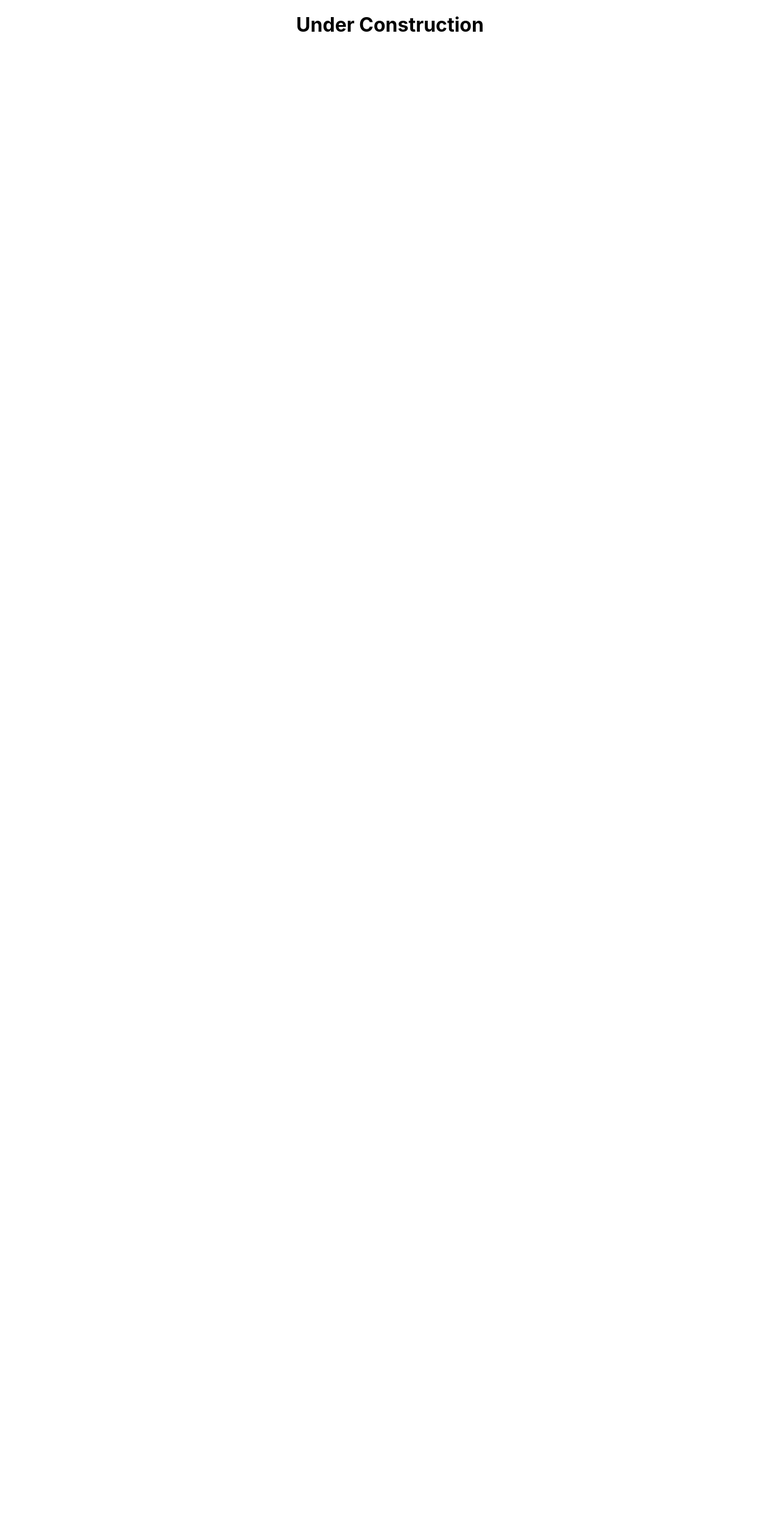
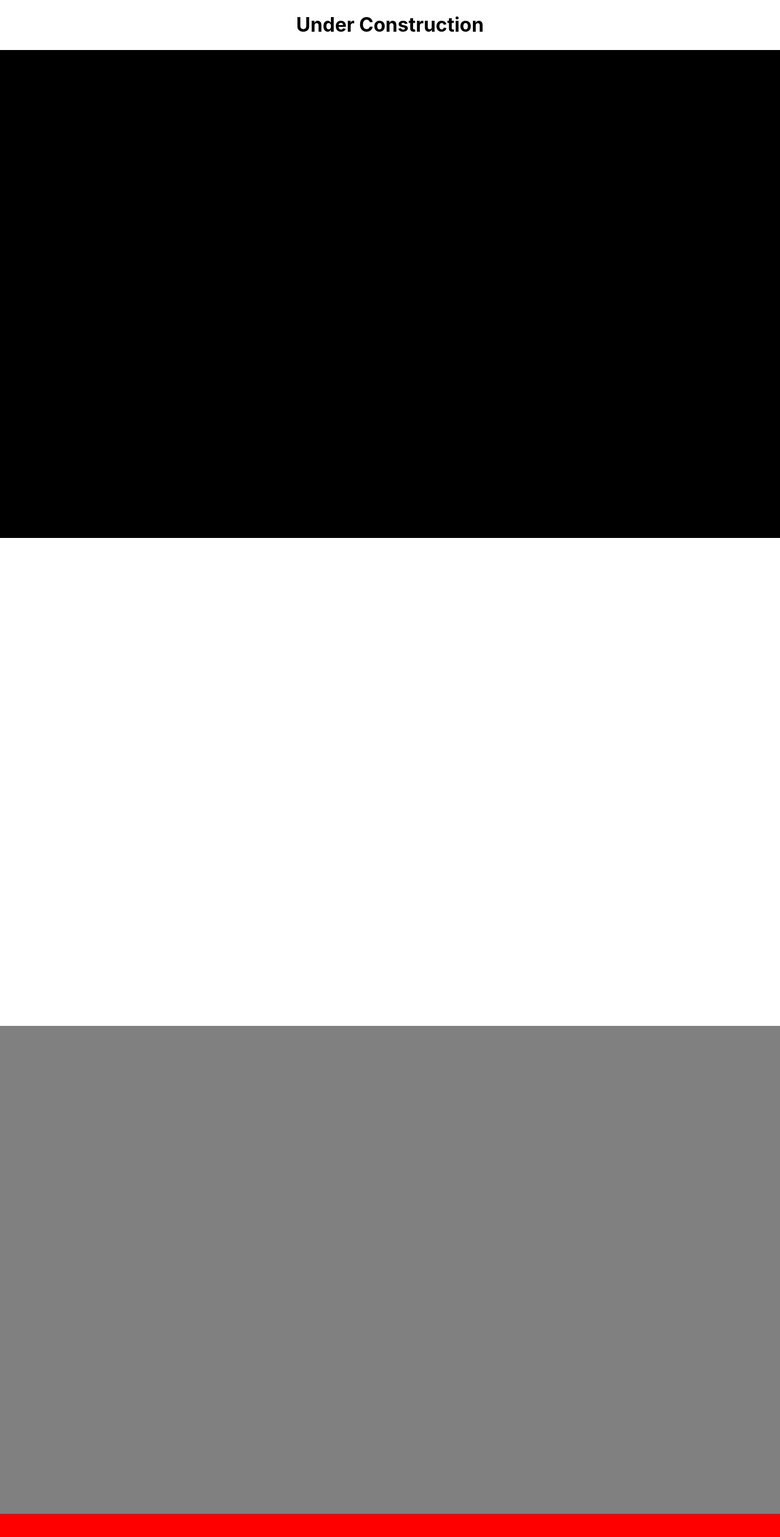
Before and after one commit to erik-t-irgens/erik-irgens-website, a React (Create React App) app: page / in a window 1280 px wide. Shown: the top 2520 px of the page at 61% size. Before the commit the page ends 800 px from the top, so only its background shows below. Built offline with nearby package versions, Linux system fonts and the light colour scheme.

Commit message:
[Feature] - Add many new components according to the component tree. Many new components have been added, though empty. Added SectionWrapper component functionality, which will wrap each section as a full page (or larger) area.

```diff
--- /dev/null
+++ b/src/global/SectionWrapper.js
@@ -0,0 +1,22 @@
+import React from "react";
+
+class SectionWrapper extends React.Component {
+  constructor(props) {
+    super(props);
+    this.state = {};
+  }
+
+  render() {
+    return (
+      <div style={{ width: '100vw', height: '100vh', backgroundColor: this.props.color }}>
+        {
+          this.props.children ?
+            this.props.children :
+            <></>
+        }
+      </div>
+    )
+  }
+}
+
+export default SectionWrapper;
--- a/src/views/index.js
+++ b/src/views/index.js
@@ -1,4 +1,5 @@
 import React from "react";
+import SectionWrapper from '../global/SectionWrapper'
 
 class MainPage extends React.Component {
   constructor(props) {
@@ -10,6 +11,10 @@ class MainPage extends React.Component {
     return (
       <div>
         <h1>Under Construction</h1>
+        <SectionWrapper color='black' />
+        <SectionWrapper color='white' />
+        <SectionWrapper color='gray' />
+        <SectionWrapper color='red' />
       </div>
     );
   }
```
Also changed, not shown: src/global/Button.js (added), src/global/Footer/index.js (added), src/global/Header/index.js (added), src/global/SectionTitle.js (added), src/views/components/About/index.js (added), src/views/components/Blog/index.js (added), src/views/components/Contact/index.js (added), src/views/components/Portfolio/index.js (added), src/views/components/Skills/index.js (added), src/views/components/Welcome/index.js (added).
